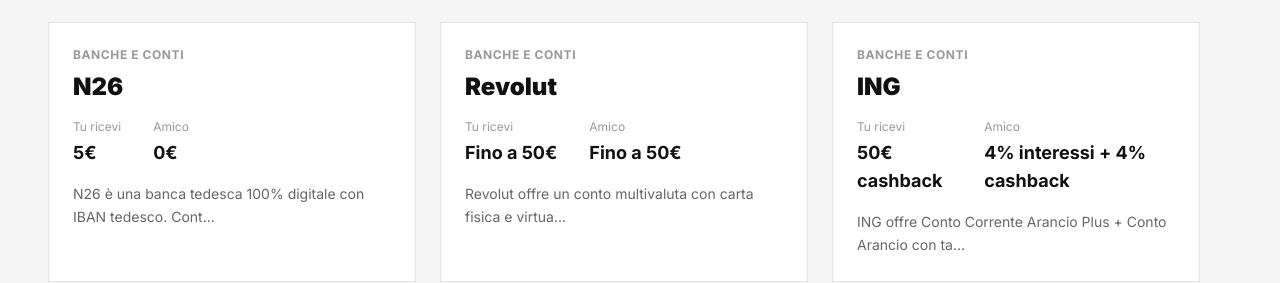
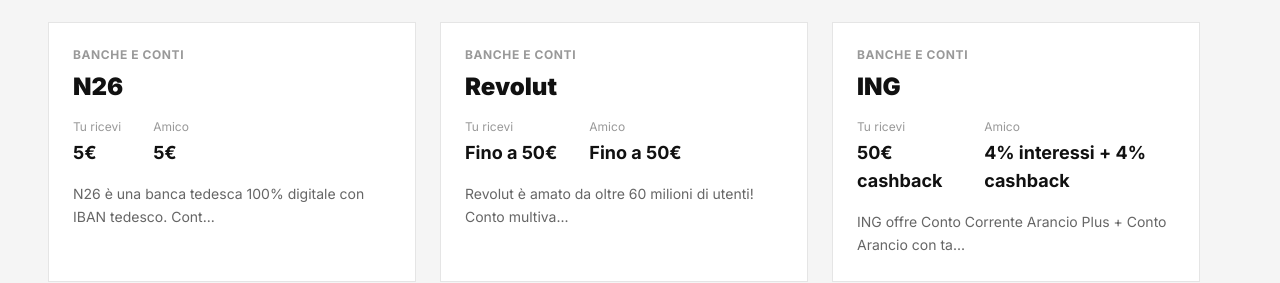
Before and after one commit to Catholically/codiceamico-guru, a Next.js app: page / in a window 1280 px wide. Shown: the part 1000-1283 px from the top of the page. Built offline with nearby package versions, Linux system fonts and the light colour scheme.

Commit message:
Aggiorna codici: N26, Revolut, Octopus Energy, Unidata

```diff
--- a/src/data/codes.ts
+++ b/src/data/codes.ts
@@ -112,19 +112,19 @@
     name: 'N26',
     slug: 'codice-amico-n26',
     category: 'banche',
-    code: 'DA_INSERIRE',
-    link: 'https://n26.com/r/DA_INSERIRE',
+    code: 'robertap0893',
+    link: 'https://n26.com/r/robertap0893',
     bonusInviter: '5€',
-    bonusInvited: '0€',
+    bonusInvited: '5€',
     description: 'N26 è una banca tedesca 100% digitale con IBAN tedesco. Conto gratuito con carta Mastercard inclusa, prelievi gratis in zona Euro.',
     howTo: [
       'Clicca sul link di invito',
       'Scarica l\'app N26 e registrati',
       'Completa la verifica dell\'identità',
-      'Effettua il primo acquisto con la carta (anche 1€)',
-      'Riceverai il bonus entro pochi giorni',
+      'Effettua una transazione di almeno 5€',
+      'Ricevi 5€ di bonus in contanti!',
     ],
-    terms: 'Il bonus viene accreditato dopo il primo acquisto con la carta N26. Valido solo per nuovi clienti.',
+    terms: 'Il bonus viene accreditato dopo una transazione di almeno 5€. Valido solo per nuovi clienti.',
     active: true,
     featured: true,
   },
@@ -133,11 +133,11 @@
     name: 'Revolut',
     slug: 'codice-amico-revolut',
     category: 'banche',
-    code: 'DA_INSERIRE',
-    link: 'https://revolut.com/referral/DA_INSERIRE',
+    code: 'robertm5df',
+    link: 'https://revolut.com/referral/?referral-code=robertm5df!JAN1-26-AR-RPB-MDL-CTRL',
     bonusInviter: 'Fino a 50€',
     bonusInvited: 'Fino a 50€',
-    description: 'Revolut offre un conto multivaluta con carta fisica e virtuale, cambio valuta in tempo reale, crypto trading e molto altro.',
+    description: 'Revolut è amato da oltre 60 milioni di utenti! Conto multivaluta con carta fisica e virtuale, cambio valuta in tempo reale, crypto trading e molto altro.',
     howTo: [
       'Clicca sul link di invito',
       'Scarica l\'app Revolut',
@@ -358,8 +358,8 @@
     name: 'Octopus Energy',
     slug: 'codice-amico-octopus',
     category: 'energia',
-    code: 'DA_INSERIRE',
-    link: 'https://octopusenergy.it/',
+    code: 'smoke-melon-499',
+    link: 'https://octopusenergy.it/octo-friends/smoke-melon-499',
     bonusInviter: '30€',
     bonusInvited: '30€',
     description: 'Octopus Energy è il fornitore green con prezzi trasparenti. 100% energia rinnovabile.',
@@ -371,7 +371,6 @@
       'Ricevi 30€ di sconto sulla prima bolletta',
     ],
     terms: 'Sconto applicato alla prima bolletta. Valido per nuovi clienti.',
-    expiresAt: '2026-01-31',
     active: true,
     featured: true,
   },
@@ -379,19 +378,19 @@
     id: 'unidata',
     name: 'Unidata',
     slug: 'codice-amico-unidata',
-    category: 'energia',
+    category: 'telefonia',
     code: 'CONTATTAMI',
-    link: '',
+    link: 'mailto:info@codiceamico.guru?subject=Richiesta%20codice%20Unidata',
     bonusInviter: '1 mese gratis',
     bonusInvited: '1 mese gratis',
-    description: 'Unidata è un operatore di fibra ottica e servizi internet. Programma referral con mese gratuito.',
+    description: 'Unidata è un operatore di fibra ottica e servizi internet. Programma referral con mese gratuito per entrambi.',
     howTo: [
-      'Contattami per il referral',
-      'Ti fornisco nome e cognome per l\'invito',
-      'Attiva il servizio Unidata',
+      'Clicca sul pulsante per contattarmi',
+      'Ti invierò il mio codice cliente per il referral',
+      'Attiva il servizio Unidata indicando il codice',
       'Entrambi riceviamo 1 mese gratis',
     ],
-    terms: 'Referral tramite nome e cognome. Contattami per i dettagli.',
+    terms: 'Referral tramite codice cliente. Contattami per ricevere il codice.',
     active: true,
   },
   {
```
